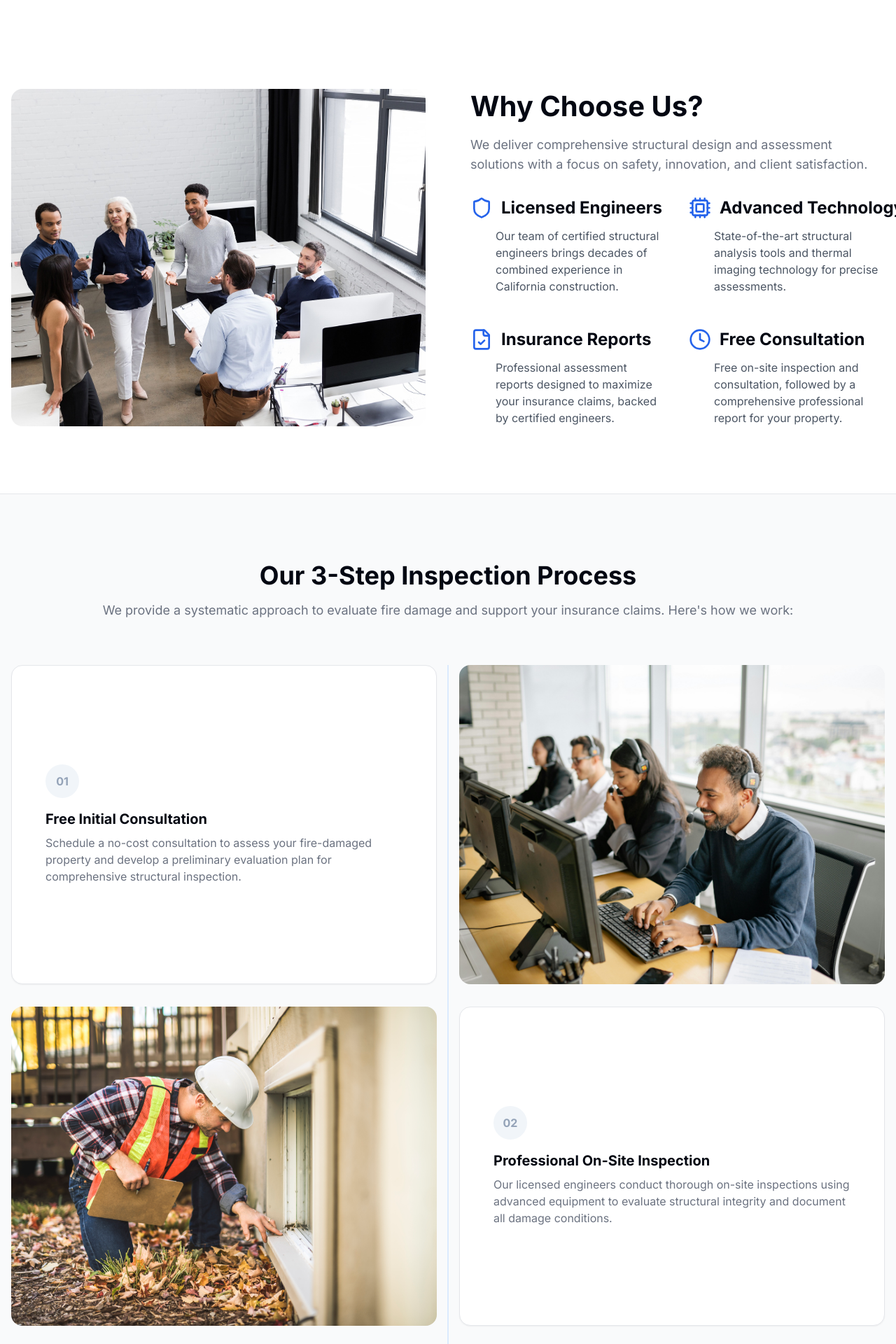
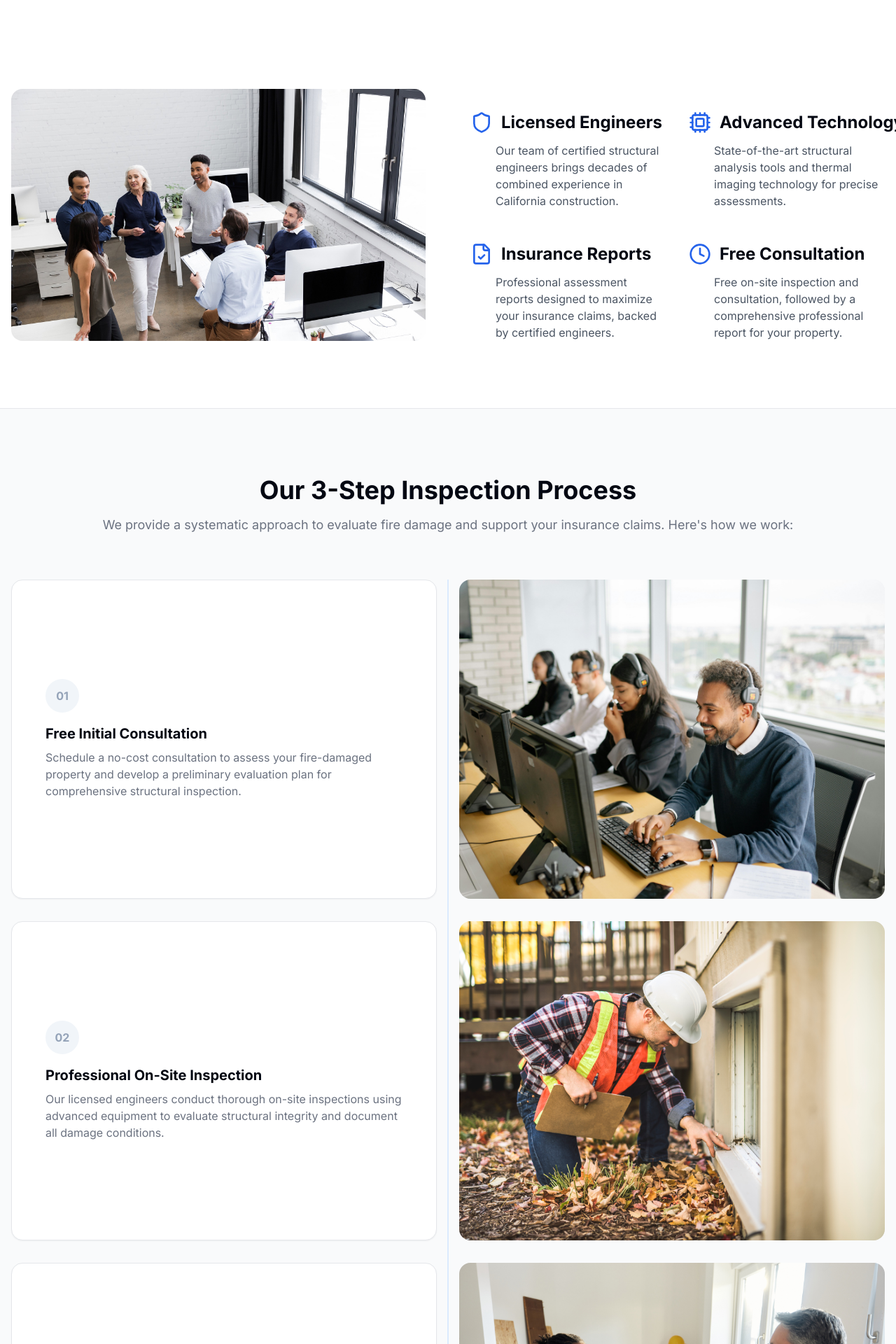
Before and after one commit to stephen198400/ceciliahome, a Next.js app: page / in a window 1280 px wide. Shown: the part 2540-4460 px from the top of the page at 70% size. Built offline with nearby package versions, Linux system fonts and the light colour scheme.

Commit message:
perf: remove unnecessary animations for better performance

```diff
--- a/src/app/page.tsx
+++ b/src/app/page.tsx
@@ -19,10 +19,7 @@ export default function Home() {
 		<div className="flex min-h-screen flex-col">
 			<header className="border-b">
 				<div className="container mx-auto flex h-20 items-center justify-between px-4">
-					<Link
-						href="/"
-						className="text-2xl font-bold hover:text-blue-600 transition-colors duration-300"
-					>
+					<Link href="/" className="text-2xl font-bold hover:text-blue-600">
 						Cecilia Home
 					</Link>
 					<PhoneButton />
@@ -253,9 +250,9 @@ export default function Home() {
 							].map((service, i) => (
 								<div
 									key={i}
-									className="group relative space-y-4 rounded-2xl border p-8 hover:shadow-lg transition-all duration-300 hover:-translate-y-1 will-change-transform"
+									className="relative space-y-4 rounded-2xl border p-8"
 								>
-									<service.icon className="h-8 w-8 text-blue-600 mb-4 group-hover:scale-110 transition-transform duration-300" />
+									<service.icon className="h-8 w-8 text-blue-600 mb-4" />
 									<h3 className="text-xl font-bold">{service.title}</h3>
 									<p className="text-muted-foreground">{service.description}</p>
 								</div>
@@ -264,70 +261,11 @@ export default function Home() {
 					</div>
 				</section>
 
-				{/* Projects Section
-				<section className="border-t bg-gray-50 py-24">
-					<div className="container mx-auto px-4">
-						<div className="mb-16 text-center">
-							<h2 className="text-3xl font-bold md:text-4xl">
-								Recent Projects – Transforming Spaces Across Sorø
-							</h2>
-							<p className="mt-4 text-lg text-muted-foreground">
-								This headline highlights your recent work and emphasizes the
-								transformative impact of your painting services.
-							</p>
-						</div>
-						<div className="grid gap-8 md:grid-cols-2">
-							{[
-								{
-									title: 'Rapid Disaster Assessment',
-									description:
-										'Expert structural evaluation within 24-48 hours of site access clearance. We provide detailed damage reports and reconstruction recommendations that meet all California building codes.',
-									category: 'Specialty Finishes',
-									location: 'Sorø, Center',
-									duration: '3 Weeks',
-								},
-								{
-									title: 'Structural Reconstruction',
-									description:
-										'Complete structural design and engineering solutions for rebuilding your home, including fire-resistant materials and enhanced safety features.',
-									category: 'Commercial Painting',
-									location: 'Sorø, City',
-									duration: '2 Weeks',
-								},
-							].map((project, i) => (
-								<div
-									key={i}
-									className="group relative space-y-4 rounded-2xl border bg-white p-8"
-								>
-									<div className="aspect-video w-full overflow-hidden rounded-lg bg-gray-100" />
-									<h3 className="text-xl font-bold">{project.title}</h3>
-									<p className="text-muted-foreground">{project.description}</p>
-									<div className="flex flex-wrap gap-4 text-sm">
-										<span className="rounded-full bg-[#E6F4F7] px-3 py-1">
-											{project.category}
-										</span>
-										<span>{project.location}</span>
-										<span>{project.duration}</span>
-									</div>
-									<Link href="#" className="inline-block text-sm font-medium">
-										Read more
-									</Link>
-								</div>
-							))}
-						</div>
-						<div className="mt-12 text-center">
-							<Button variant="outline" size="lg">
-								All Projects
-							</Button>
-						</div>
-					</div>
-				</section> */}
-
 				{/* Features Section */}
 				<section className="py-24">
 					<div className="container mx-auto px-4">
-						<div className="grid gap-16 lg:grid-cols-2 hover:transform hover:scale-[1.02] transition-all duration-500">
-							{/* 左侧图片 - 在大屏幕显示 */}
+						<div className="grid gap-16 lg:grid-cols-2">
+							{/* 左侧图片 */}
 							<div className="hidden lg:block h-full">
 								<div className="relative h-full rounded-2xl overflow-hidden">
 									<Image
@@ -337,19 +275,6 @@ export default function Home() {
 										className="object-cover"
 									/>
 								</div>
-							</div>
-
-							{/* 右侧内容 */}
-							<div className="flex flex-col">
-								<div className="space-y-4">
-									<h2 className="text-[40px] font-bold leading-tight">
-										Why Choose Us?
-									</h2>
-									<p className="text-lg text-muted-foreground">
-										We deliver comprehensive structural design and assessment
-										solutions with a focus on safety, innovation, and client
-										satisfaction.
-									</p>
 							</div>
 
 							{/* Features 网格 */}
@@ -380,13 +305,10 @@ export default function Home() {
 											'Free on-site inspection and consultation, followed by a comprehensive professional report for your property.',
 									},
 								].map((feature, i) => (
-										<div
-											key={i}
-											className="space-y-3 hover:transform hover:scale-105 transition-all duration-300"
-										>
+									<div key={i} className="space-y-3">
 										<div className="flex items-center gap-3">
 											<div className="flex-shrink-0">
-													<feature.icon className="h-6 w-6 md:h-6 md:w-6 lg:h-7 lg:w-7 xl:h-8 xl:w-8 text-blue-600 group-hover:rotate-12 transition-transform duration-300" />
+												<feature.icon className="h-6 w-6 md:h-6 md:w-6 lg:h-7 lg:w-7 xl:h-8 xl:w-8 text-blue-600" />
 											</div>
 											<h3 className="text-lg md:text-lg lg:text-xl xl:text-2xl font-bold leading-tight whitespace-nowrap">
 												{feature.title}
@@ -397,19 +319,6 @@ export default function Home() {
 										</p>
 									</div>
 								))}
-								</div>
-							</div>
-
-							{/* 左侧图片 - 在小屏幕显示 */}
-							<div className="block lg:hidden h-[400px]">
-								<div className="relative h-full rounded-2xl overflow-hidden">
-									<Image
-										src="/teams.jpg"
-										alt="Painting service"
-										fill
-										className="object-cover"
-									/>
-								</div>
 							</div>
 						</div>
 					</div>
@@ -459,13 +368,12 @@ export default function Home() {
 								].map((step, i) => (
 									<div
 										key={i}
-										className="relative grid md:grid-cols-2 items-center gap-8 hover:transform hover:scale-[1.02] transition-all duration-500"
+										className="relative grid md:grid-cols-2 items-center gap-8"
 									>
-										{/* 在小屏幕时始终保持相同顺序 */}
-										<div className="block lg:hidden">
+										{/* Content */}
 										<div className="bg-white rounded-2xl p-8 md:p-12 shadow-sm border h-full flex flex-col justify-center">
 											<div className="relative">
-													<div className="absolute -top-12 -left-4 md:static">
+												<div className="md:static">
 													<span className="flex items-center justify-center w-12 h-12 rounded-full step-number font-bold">
 														{step.step}
 													</span>
@@ -478,36 +386,7 @@ export default function Home() {
 												</p>
 											</div>
 										</div>
-											<div className="aspect-[4/3] relative rounded-2xl overflow-hidden bg-gray-100 h-full mt-8">
-												<Image
-													src={step.image}
-													alt={step.title}
-													fill
-													className="object-cover"
-													sizes="(max-width: 768px) 100vw, 50vw"
-												/>
-											</div>
-										</div>
-
-										{/* 在大屏幕时根据 align 属性交错显示 */}
-										<div className="hidden lg:contents">
-											{step.align === 'left' ? (
-												<>
-													<div className="bg-white rounded-2xl p-8 md:p-12 shadow-sm border h-full flex flex-col justify-center">
-														<div className="relative">
-															<div className="absolute -top-12 -left-4 md:static">
-																<span className="flex items-center justify-center w-12 h-12 rounded-full step-number font-bold">
-																	{step.step}
-																</span>
-															</div>
-															<h3 className="text-xl font-bold mt-6 md:mt-4">
-																{step.title}
-															</h3>
-															<p className="text-muted-foreground mt-2">
-																{step.description}
-															</p>
-														</div>
-													</div>
+										{/* Image */}
 										<div className="aspect-[4/3] relative rounded-2xl overflow-hidden bg-gray-100 h-full">
 											<Image
 												src={step.image}
@@ -516,36 +395,6 @@ export default function Home() {
 												className="object-cover"
 												sizes="(max-width: 768px) 100vw, 50vw"
 											/>
-													</div>
-												</>
-											) : (
-												<>
-													<div className="aspect-[4/3] relative rounded-2xl overflow-hidden bg-gray-100 h-full">
-														<Image
-															src={step.image}
-															alt={step.title}
-															fill
-															className="object-cover"
-															sizes="(max-width: 768px) 100vw, 50vw"
-														/>
-													</div>
-													<div className="bg-white rounded-2xl p-8 md:p-12 shadow-sm border h-full flex flex-col justify-center">
-														<div className="relative">
-															<div className="absolute -top-12 -left-4 md:static">
-																<span className="flex items-center justify-center w-12 h-12 rounded-full step-number font-bold">
-																	{step.step}
-																</span>
-															</div>
-															<h3 className="text-xl font-bold mt-6 md:mt-4">
-																{step.title}
-															</h3>
-															<p className="text-muted-foreground mt-2">
-																{step.description}
-															</p>
-														</div>
-													</div>
-												</>
-											)}
 										</div>
 									</div>
 								))}
@@ -692,7 +541,7 @@ export default function Home() {
 				{/* CTA Section */}
 				<section className="py-24">
 					<div className="container mx-auto px-4">
-						<div className="rounded-2xl bg-gradient-to-br from-blue-700 to-blue-900 p-12 text-center md:p-24 text-white hover:shadow-2xl transition-all duration-500">
+						<div className="rounded-2xl bg-gradient-to-br from-blue-700 to-blue-900 p-12 text-center md:p-24 text-white">
 							<h2 className="text-3xl font-bold md:text-4xl">
 								Get Professional Help for Your Fire-Damaged Home!
 							</h2>
@@ -707,29 +556,13 @@ export default function Home() {
 									<ContactDialog>
 										<Button
 											size="lg"
-											className="bg-white text-blue-900 hover:bg-blue-50 w-full transform hover:scale-105 transition-all duration-300"
+											className="bg-white text-blue-900 hover:bg-blue-50 w-full"
 										>
 											<Calendar className="mr-2 h-5 w-5" />
 											Get Free Consultation
 										</Button>
 									</ContactDialog>
 									<PhoneButton />
-								</div>
-							</div>
-
-							{/* 添加特色标签 */}
-							<div className="mt-12 flex flex-wrap justify-center gap-8">
-								<div className="flex items-center text-blue-100">
-									<Clock className="mr-2 h-5 w-5" />
-									<span>24/7 Emergency Response</span>
-								</div>
-								<div className="flex items-center text-blue-100">
-									<Shield className="mr-2 h-5 w-5" />
-									<span>Licensed Engineers</span>
-								</div>
-								<div className="flex items-center text-blue-100">
-									<FileCheck className="mr-2 h-5 w-5" />
-									<span>Insurance Specialists</span>
 								</div>
 							</div>
 						</div>
```
Lines whose indentation alone changed are shown as unchanged.
